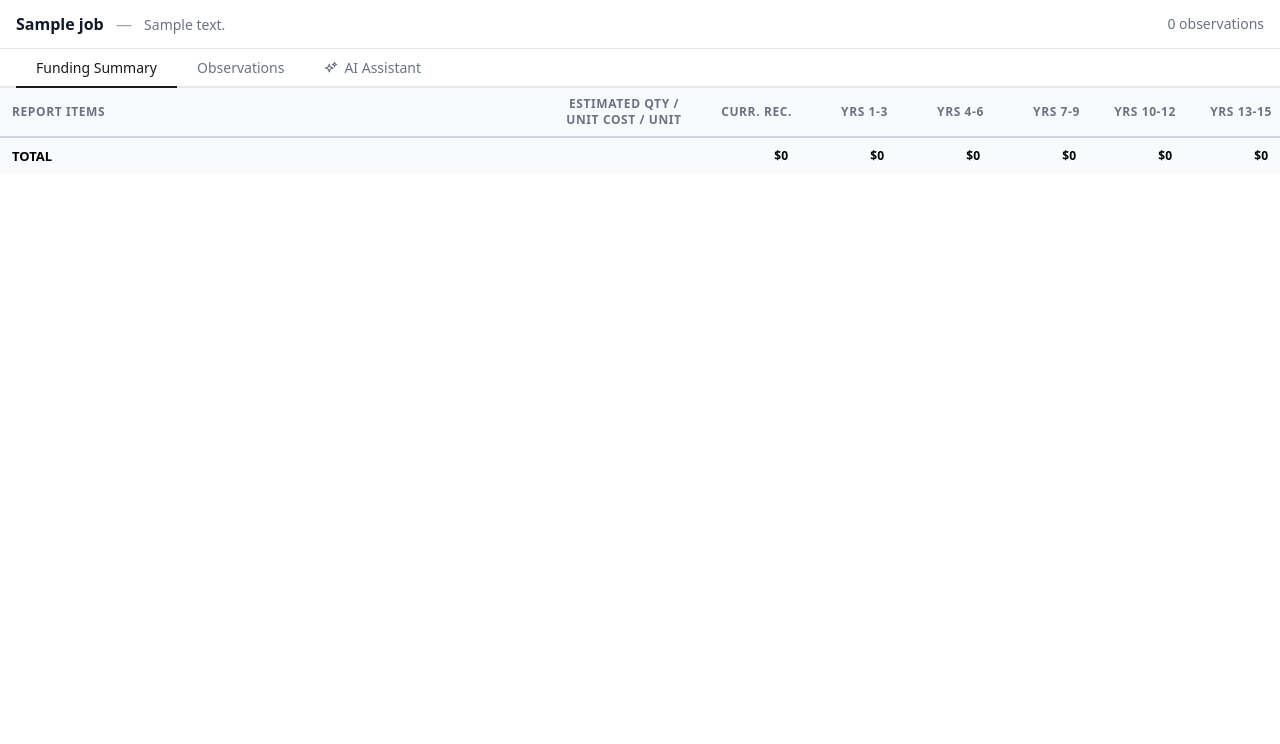
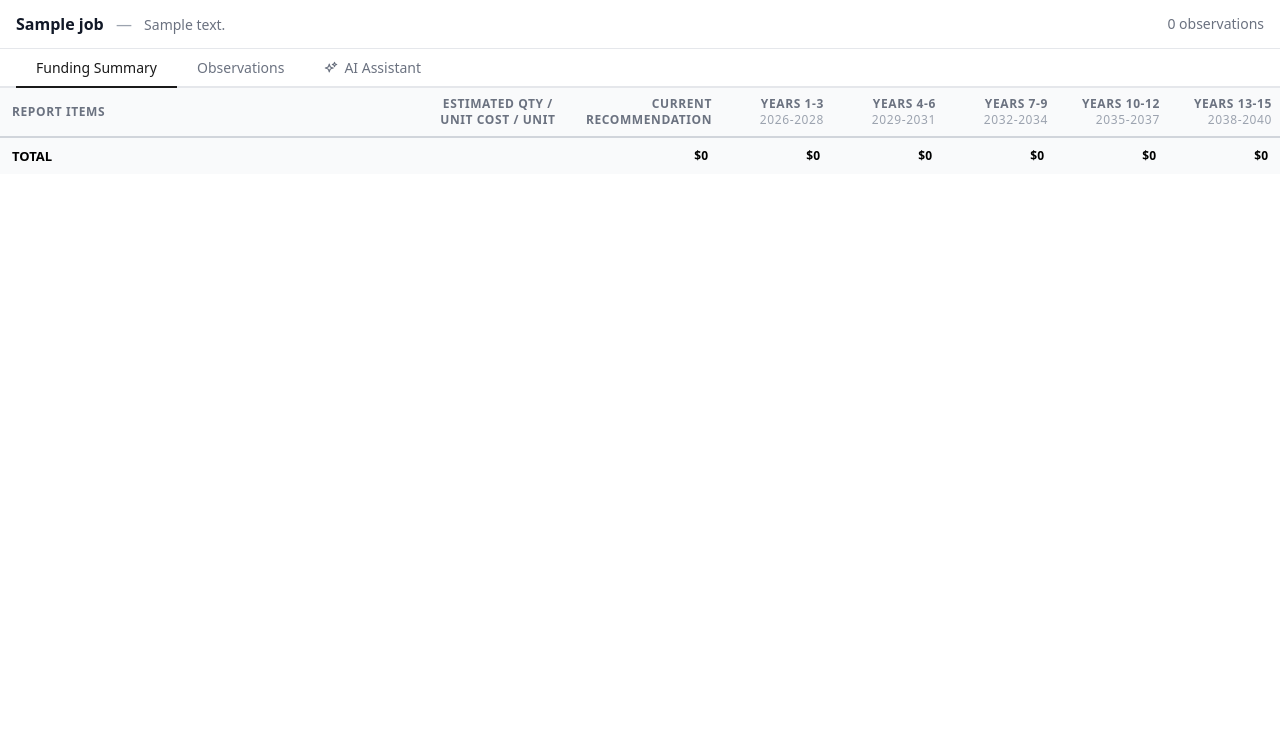
Before and after one commit to TheGali/rand-mvp, a Python web app: template web/templates/dashboard.html in a window 1280 px wide. Shown: the part 56-800 px from the top of the page. Run offline with Jinja, Linux system fonts and the light colour scheme; the template is opened without the code that fills it: most values are stand-ins (such as "Sample title", 1, 10 or a date in 2020); some libraries are stand-ins or nearby versions.

Commit message:
align priority dropdown and table headers with funding summary
Labels now show full names (Current Recommendation, Years 1-3, etc.)
with calendar year ranges (2026-2028, 2029-2031, ...). Dropdown
options match the funding summary columns exactly.

Co-Authored-By: Claude Opus 4.6 <noreply@anthropic.com>

```diff
--- a/web/templates/dashboard.html
+++ b/web/templates/dashboard.html
@@ -171,12 +171,30 @@
                                 <div>Estimated Qty /</div>
                                 <div>Unit Cost / Unit</div>
                             </th>
-                            <th class="px-2 py-2 w-24 text-right">Curr. Rec.</th>
-                            <th class="px-2 py-2 w-24 text-right">Yrs 1-3</th>
-                            <th class="px-2 py-2 w-24 text-right">Yrs 4-6</th>
-                            <th class="px-2 py-2 w-24 text-right">Yrs 7-9</th>
-                            <th class="px-2 py-2 w-24 text-right">Yrs 10-12</th>
-                            <th class="px-2 py-2 w-24 text-right">Yrs 13-15</th>
+                            <th class="px-2 py-2 w-28 text-right">
+                                <div>Current</div>
+                                <div>Recommendation</div>
+                            </th>
+                            <th class="px-2 py-2 w-28 text-right">
+                                <div>Years 1-3</div>
+                                <div class="font-normal text-gray-400">2026-2028</div>
+                            </th>
+                            <th class="px-2 py-2 w-28 text-right">
+                                <div>Years 4-6</div>
+                                <div class="font-normal text-gray-400">2029-2031</div>
+                            </th>
+                            <th class="px-2 py-2 w-28 text-right">
+                                <div>Years 7-9</div>
+                                <div class="font-normal text-gray-400">2032-2034</div>
+                            </th>
+                            <th class="px-2 py-2 w-28 text-right">
+                                <div>Years 10-12</div>
+                                <div class="font-normal text-gray-400">2035-2037</div>
+                            </th>
+                            <th class="px-2 py-2 w-28 text-right">
+                                <div>Years 13-15</div>
+                                <div class="font-normal text-gray-400">2038-2040</div>
+                            </th>
                         </tr>
                     </thead>
                     <tbody>
@@ -466,13 +484,12 @@
                                 <div>
                                     <label class="block text-xs font-medium text-gray-500 mb-1">Priority</label>
                                     <select x-model="editFields.priority" class="w-full border border-gray-300 rounded-lg px-3 py-2 text-sm bg-white focus:outline-none focus:ring-2 focus:ring-rand-red" @change="markDirty()">
-                                        <option value="Immediate">Immediate</option>
-                                        <option value="Year 1-2">Year 1-2</option>
-                                        <option value="Year 1-3">Year 1-3</option>
-                                        <option value="Year 3-5">Year 3-5</option>
-                                        <option value="Year 6-10">Year 6-10</option>
-                                        <option value="Year 10+">Year 10+</option>
-                                        <option value="Capital Planning">Capital Planning</option>
+                                        <option value="Immediate">Current Recommendation</option>
+                                        <option value="Year 1-3">Years 1-3 (2026-2028)</option>
+                                        <option value="Year 3-5">Years 4-6 (2029-2031)</option>
+                                        <option value="Year 6-10">Years 7-9 (2032-2034)</option>
+                                        <option value="Year 10+">Years 10-12 (2035-2037)</option>
+                                        <option value="Capital Planning">Years 13-15 (2038-2040)</option>
                                     </select>
                                 </div>
                             </div>
```
